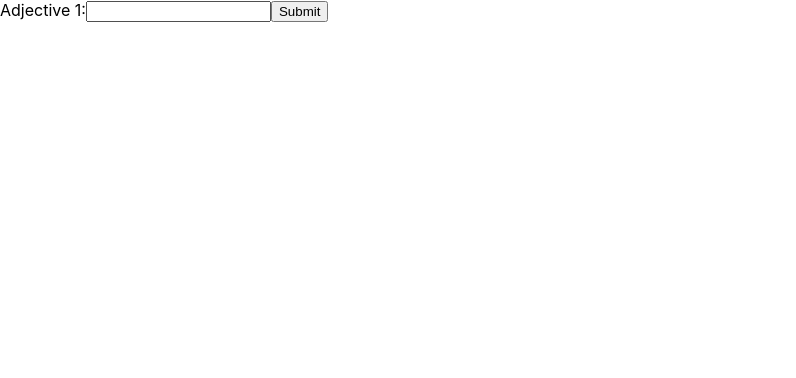
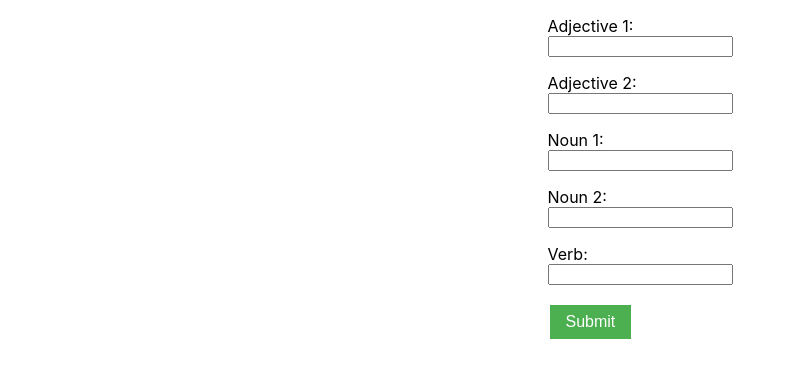
Before and after one commit to megoshmego/madlibs, a React (Create React App) app: page / in a window 1280 px wide. Shown: the top 378 px of the page, without its empty margins (0-796 px from the left). Built offline with nearby package versions, Linux system fonts and the light colour scheme.

Commit message:
CSS
Signed-off-by: mego <megocapps@gmail.com>

```diff
--- a/src/App.css
+++ b/src/App.css
@@ -1,38 +1,35 @@
-.App {
-  text-align: center;
+.form-container {
+  display: flex;
+  flex-direction: column;
+  justify-content: center;
+  align-items: center;
+  width: 100%;
+  max-width: 500px;
+  margin: 0 auto;
+  padding: 1em;
+  box-sizing: border-box;
 }
 
-.App-logo {
-  height: 40vmin;
-  pointer-events: none;
+.form-container label {
+  display: flex;
+  flex-direction: column;
+  align-items: flex-start;
+  margin-bottom: 1em;
 }
 
-@media (prefers-reduced-motion: no-preference) {
-  .App-logo {
-    animation: App-logo-spin infinite 20s linear;
-  }
+.form-container button {
+  padding: 0.5em 1em;
+  background-color: #4CAF50;
+  border: none;
+  color: white;
+  text-align: center;
+  text-decoration: none;
+  display: inline-block;
+  font-size: 16px;
+  margin: 4px 2px;
+  cursor: pointer;
 }
 
-.App-header {
-  background-color: #282c34;
-  min-height: 100vh;
-  display: flex;
-  flex-direction: column;
-  align-items: center;
-  justify-content: center;
-  font-size: calc(10px + 2vmin);
-  color: white;
+.form-container button:hover {
+  background-color: #45a049;
 }
-
-.App-link {
-  color: #61dafb;
-}
-
-@keyframes App-logo-spin {
-  from {
-    transform: rotate(0deg);
-  }
-  to {
-    transform: rotate(360deg);
-  }
-}
--- a/src/App.js
+++ b/src/App.js
@@ -1,6 +1,7 @@
 import React, { useState } from 'react';
 import MadlibForm from './MadlibForm';
 import MadlibStory from './MadlibStory';
+import './App.css';
 
 const App = () => {
   const [isSubmitted, setIsSubmitted] = useState(false);
--- a/src/MadlibForm.js
+++ b/src/MadlibForm.js
@@ -1,17 +1,59 @@
-import React from 'react';
+import React from "react";
 
 const MadlibForm = ({ formData, handleInputChange, handleSubmit }) => {
   const { adjective1, adjective2, noun1, noun2, verb } = formData;
 
   return (
+    <div className="form-container">
       <form onSubmit={handleSubmit}>
         <label>
           Adjective 1:
-        <input type="text" name="adjective1" value={adjective1} onChange={handleInputChange} />
+          <input
+            type="text"
+            name="adjective1"
+            value={adjective1}
+            onChange={handleInputChange}
+          />
         </label>
-      {/* Repeat the above pattern for the other form fields */}
+        <label>
+          Adjective 2:
+          <input
+            type="text"
+            name="adjective2"
+            value={adjective2}
+            onChange={handleInputChange}
+          />
+        </label>
+        <label>
+          Noun 1:
+          <input
+            type="text"
+            name="noun1"
+            value={noun1}
+            onChange={handleInputChange}
+          />
+        </label>
+        <label>
+          Noun 2:
+          <input
+            type="text"
+            name="noun2"
+            value={noun2}
+            onChange={handleInputChange}
+          />
+        </label>
+        <label>
+          Verb:
+          <input
+            type="text"
+            name="verb"
+            value={verb}
+            onChange={handleInputChange}
+          />
+        </label>
         <button type="submit">Submit</button>
       </form>
+    </div>
   );
 };
 
```
Lines whose indentation alone changed are shown as unchanged.
